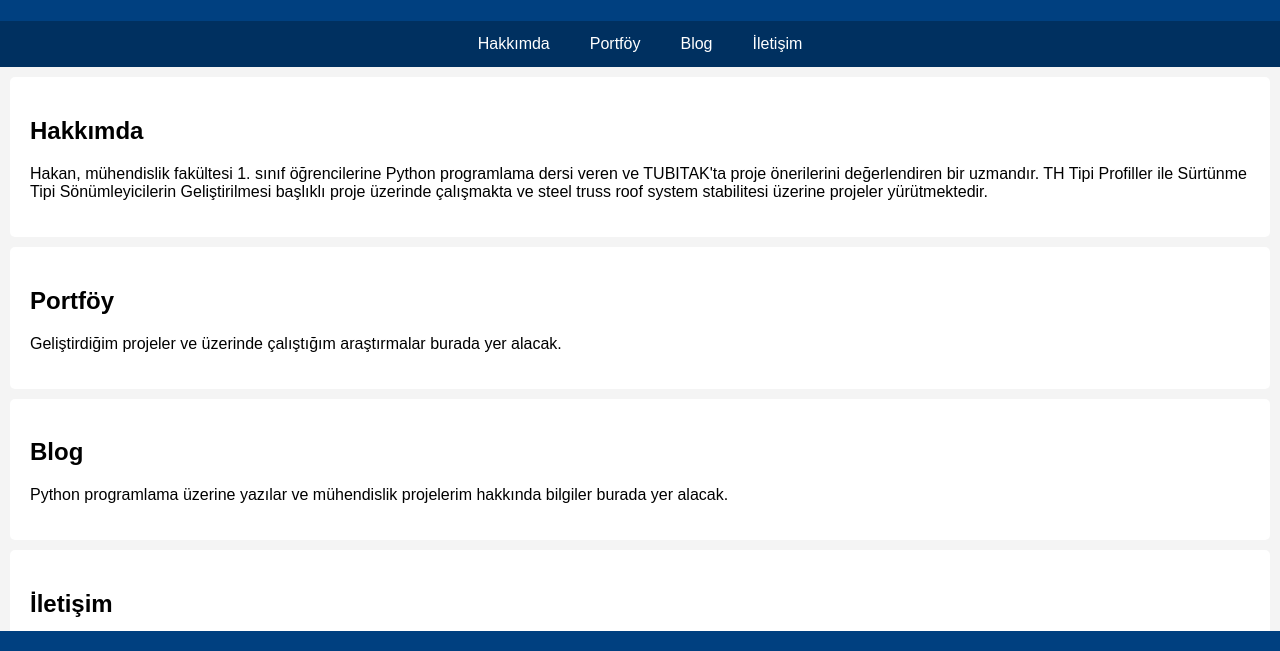
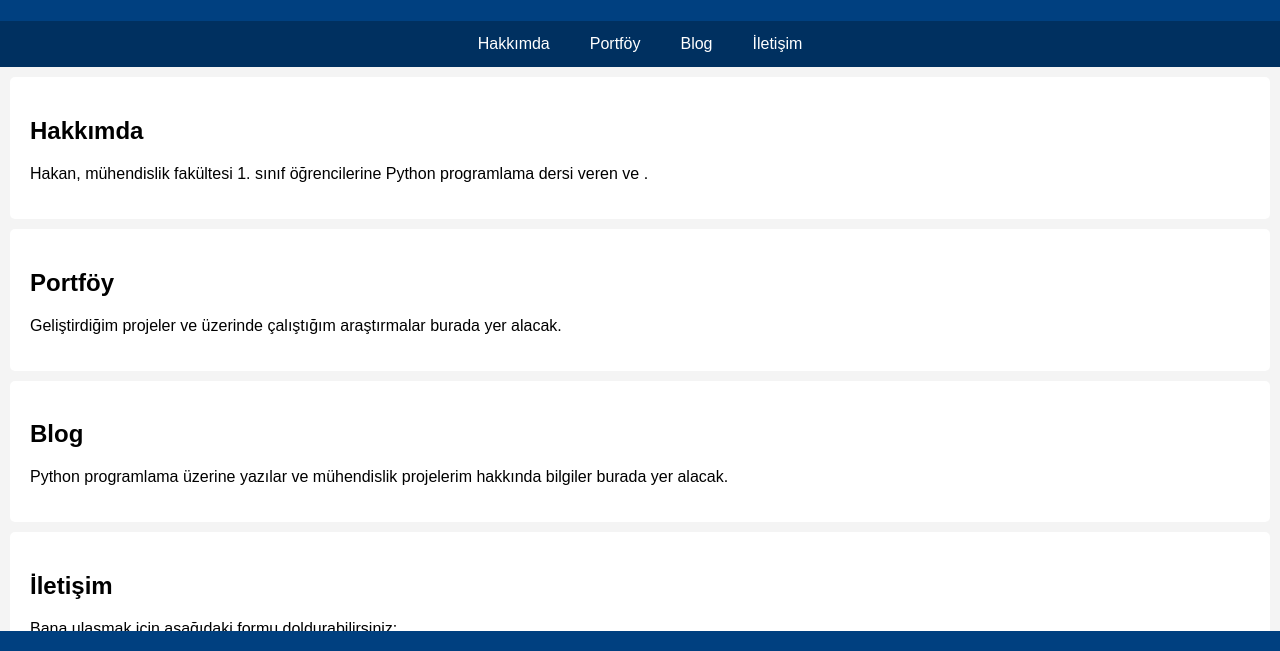
Before and after one commit to hakantturker/hakan.github.io, a plain HTML site: page index.html in a window 1280 px wide. Shown: the part 99-750 px from the top of the page. Drawn offline with Linux system fonts and the light colour scheme.

Commit message:
Update index.html

```diff
--- a/index.html
+++ b/index.html
@@ -63,7 +63,7 @@
 
 <section id="hakkimda">
     <h2>Hakkımda</h2>
-    <p>Hakan, mühendislik fakültesi 1. sınıf öğrencilerine Python programlama dersi veren ve TUBITAK'ta proje önerilerini değerlendiren bir uzmandır. TH Tipi Profiller ile Sürtünme Tipi Sönümleyicilerin Geliştirilmesi başlıklı proje üzerinde çalışmakta ve steel truss roof system stabilitesi üzerine projeler yürütmektedir.</p>
+    <p>Hakan, mühendislik fakültesi 1. sınıf öğrencilerine Python programlama dersi veren ve .</p>
 </section>
 
 <section id="portfoy">
```
